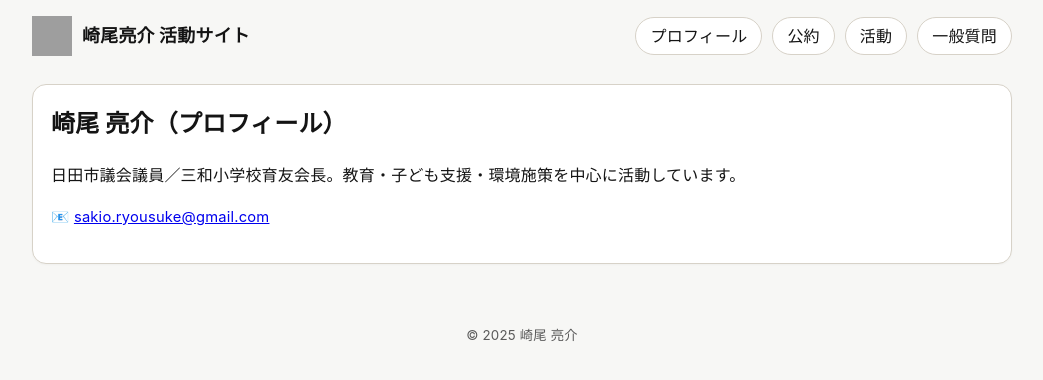
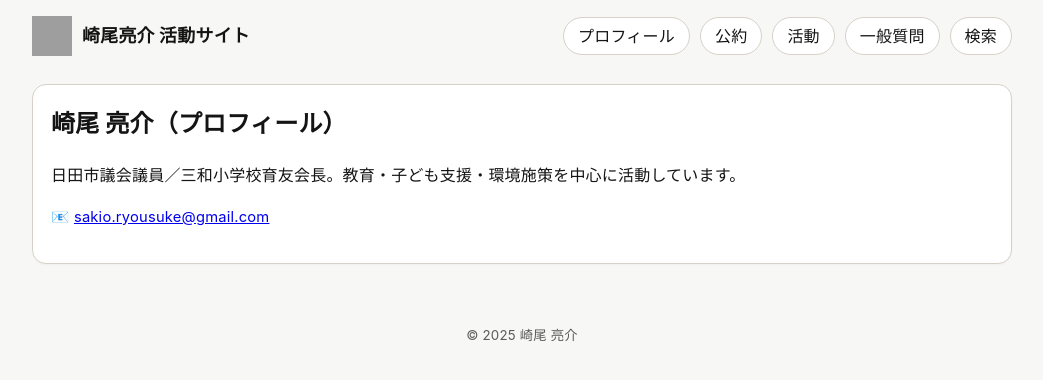
Before and after one commit to sakioryousuke-eng/activity-site, a Jekyll site: the page built from index.html, in a window 1280 px wide. Shown: the top 380 px of the page, without its empty margins (118-1161 px from the left). Built offline with Jekyll 4.4.1, drawn with Linux system fonts in a browser that asks for light colours; grey boxes are pictures that could not be loaded.

Commit message:
Update default.html

```diff
--- a/_layouts/default.html
+++ b/_layouts/default.html
@@ -104,8 +104,12 @@
     <li><a class="chip" href="{{ '/pages/promise.html' | relative_url }}" {% if p == '/pages/promise.html' | relative_url %}aria-current="page"{% endif %}>公約</a></li>
     <li><a class="chip" href="{{ '/pages/activity.html' | relative_url }}" {% if p == '/pages/activity.html' | relative_url %}aria-current="page"{% endif %}>活動</a></li>
     <li><a class="chip" href="{{ '/pages/matrix.html' | relative_url }}" {% if p == '/pages/matrix.html' | relative_url %}aria-current="page"{% endif %}>一般質問</a></li>
+    <!-- ▼ 追加：検索 -->
+    <li><a class="chip" href="{{ '/pages/search.html' | relative_url }}" {% if p == '/pages/search.html' | relative_url %}aria-current="page"{% endif %}>検索</a></li>
   </ul>
 </nav>
+
+
   </header>
 
   <main id="main">
```
Lines whose indentation alone changed are shown as unchanged.
